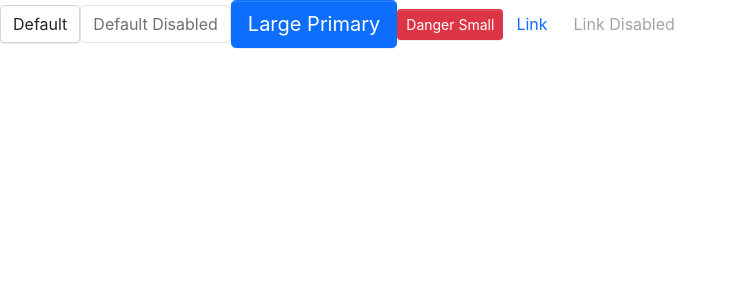
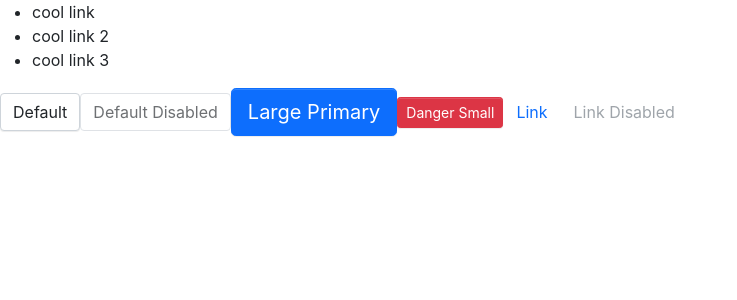
Before and after one commit to Bian2017/lt-admin-ui, a React (Create React App) app: page / in a window 1280 px wide. Shown: the top 300 px of the page, without its empty margins (0-737 px from the left). Built offline with nearby package versions, Linux system fonts and the light colour scheme.

Commit message:
feat: 完成菜单栏的简单编码

```diff
--- a/src/App.tsx
+++ b/src/App.tsx
@@ -1,10 +1,17 @@
 import React from 'react';
 import Button, { ButtonSize, ButtonType } from './components/Button/button';
+import Menu from './components/Menu/menu';
+import MenuItem from './components/Menu/menuItem';
 
 function App() {
   return (
     <div className="App">
       <header className="App-header">
+        <Menu defaultIndex={0} onSelect={index => alert(index)}>
+          <MenuItem index={0}>cool link</MenuItem>
+          <MenuItem index={1}>cool link 2</MenuItem>
+          <MenuItem index={2}>cool link 3</MenuItem>
+        </Menu>
         <Button>Default</Button>
         <Button disabled>Default Disabled</Button>
         <Button btnType={ButtonType.Primary} size={ButtonSize.Large}>
--- /dev/null
+++ b/src/components/Menu/menu.tsx
@@ -0,0 +1,59 @@
+import React, { createContext, useState } from 'react';
+import classNames from 'classnames';
+
+// 字符串字面量，代表取值的范围只能是某几个字符串中的一个。比枚举更好用些。
+type MenuMode = 'horizontal' | 'vertical';
+
+type SelectCallback = (selectedIndex: number) => void;
+
+export interface MenuProps {
+  defaultIndex?: number;
+  className?: string;
+  mode?: MenuMode;
+  style?: React.CSSProperties;
+  onSelect?: SelectCallback;
+}
+
+interface IMenuContext {
+  index: number;
+  onSelect?: SelectCallback;
+}
+
+// 通过Context透传属性
+export const MenuContext = createContext<IMenuContext>({ index: 0 }); // 初始值
+
+const Menu: React.FC<MenuProps> = props => {
+  const { className, mode, style, children, defaultIndex, onSelect } = props;
+
+  const [currentActive, setActive] = useState(defaultIndex);
+
+  const cls = classNames('menu', className, {
+    'menu-vertical': mode === 'vertical'
+  });
+
+  const handleClick = (index: number) => {
+    setActive(index);
+    if (onSelect) {
+      onSelect(index);
+    }
+  };
+
+  // 创建传递给子组件的Context
+  const passedContext: IMenuContext = {
+    index: currentActive ? currentActive : 0,
+    onSelect: handleClick
+  };
+
+  return (
+    <ul className={cls} style={style}>
+      <MenuContext.Provider value={passedContext}>{children}</MenuContext.Provider>
+    </ul>
+  );
+};
+
+Menu.defaultProps = {
+  defaultIndex: 0,
+  mode: 'horizontal'
+};
+
+export default Menu;
--- /dev/null
+++ b/src/components/Menu/menuItem.tsx
@@ -0,0 +1,35 @@
+import React, { useContext } from 'react';
+import classNames from 'classnames';
+import { MenuContext } from './menu';
+
+export interface MenuItemProps {
+  index: number; // 确定现在是哪一项
+  disabled?: boolean;
+  className?: string;
+  style?: React.CSSProperties;
+}
+
+const MenuItem: React.FC<MenuItemProps> = props => {
+  const { index, disabled, className, style, children } = props;
+
+  const context = useContext(MenuContext);
+
+  const cls = classNames('menu-item', className, {
+    'is-diabled': disabled,
+    'is-active': context.index === index
+  });
+
+  const handleClick = () => {
+    if (context.onSelect && !disabled) {
+      context.onSelect(index);
+    }
+  };
+
+  return (
+    <li className={cls} style={style} onClick={handleClick}>
+      {children}
+    </li>
+  );
+};
+
+export default MenuItem;
```
